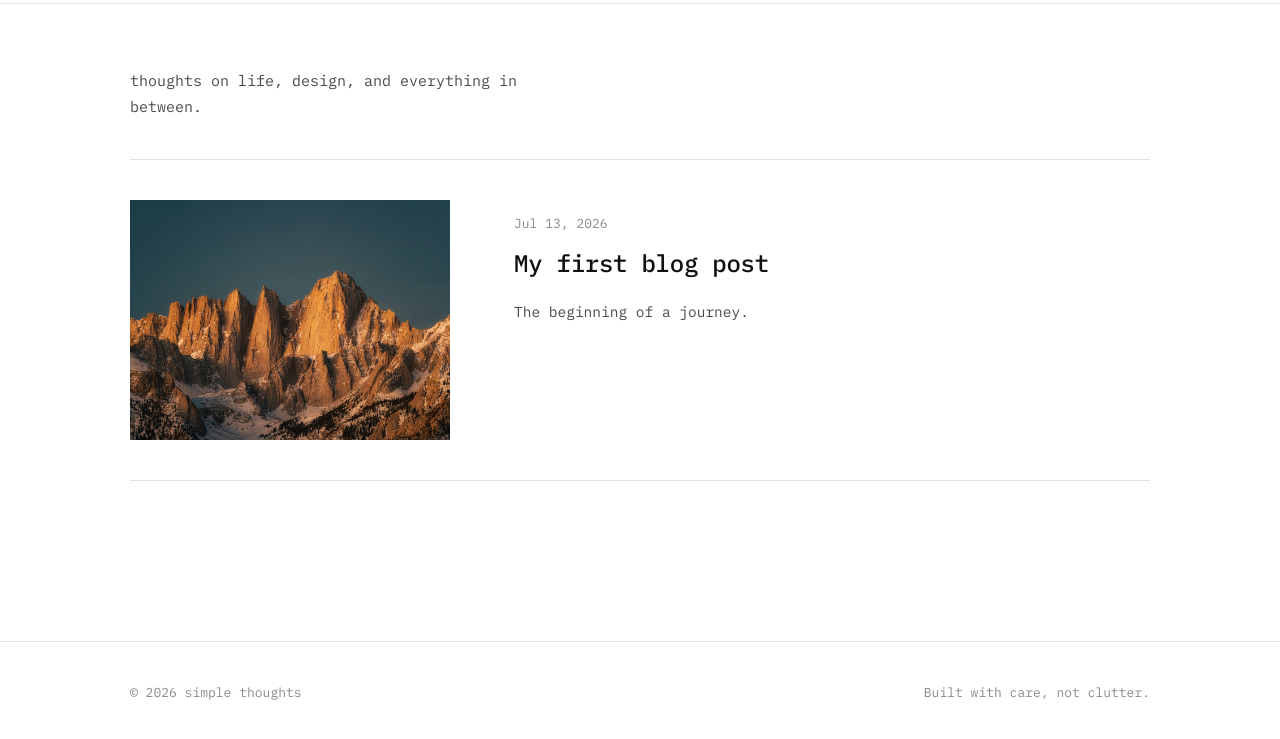
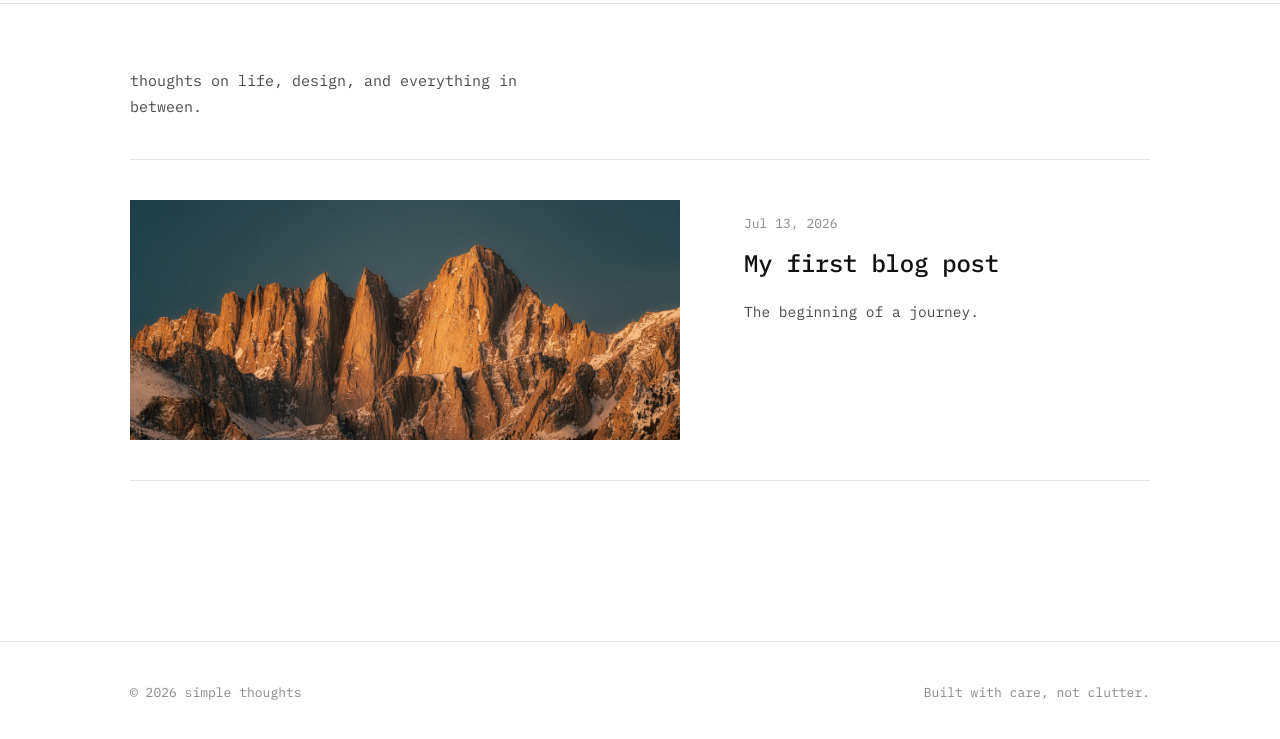
Before and after one commit to Ryan1731/merlion-diaries, an Eleventy site: page src/index.njk in a window 1280 px wide. Shown: the part 69-808 px from the top of the page. Built offline with nearby package versions, Linux system fonts and the light colour scheme; Eleventy itself is replaced by a stand-in of ours; files that its build step writes are made by us from their sources.

Commit message:
edited length of the thumbnail of the posts in the homepage.

```diff
--- a/src/assets/css/style.css
+++ b/src/assets/css/style.css
@@ -204,7 +204,7 @@ ul { list-style: none; margin: 0; padding: 0; }
 
 .post-row {
   display: grid;
-  grid-template-columns: 320px 1fr;
+  grid-template-columns: 550px 1fr;
   gap: var(--space-5);
   padding: var(--space-4) 0;
   border-top: 1px solid var(--rule);
@@ -218,6 +218,13 @@ ul { list-style: none; margin: 0; padding: 0; }
 .post-row .post-thumb {
   overflow: hidden;
   aspect-ratio: 4 / 3;
+}
+
+@media (min-width: 781px) {
+  .post-row .post-thumb {
+    height: 240px;
+    aspect-ratio: auto;
+  }
 }
 
 .post-row .post-thumb img {
```
